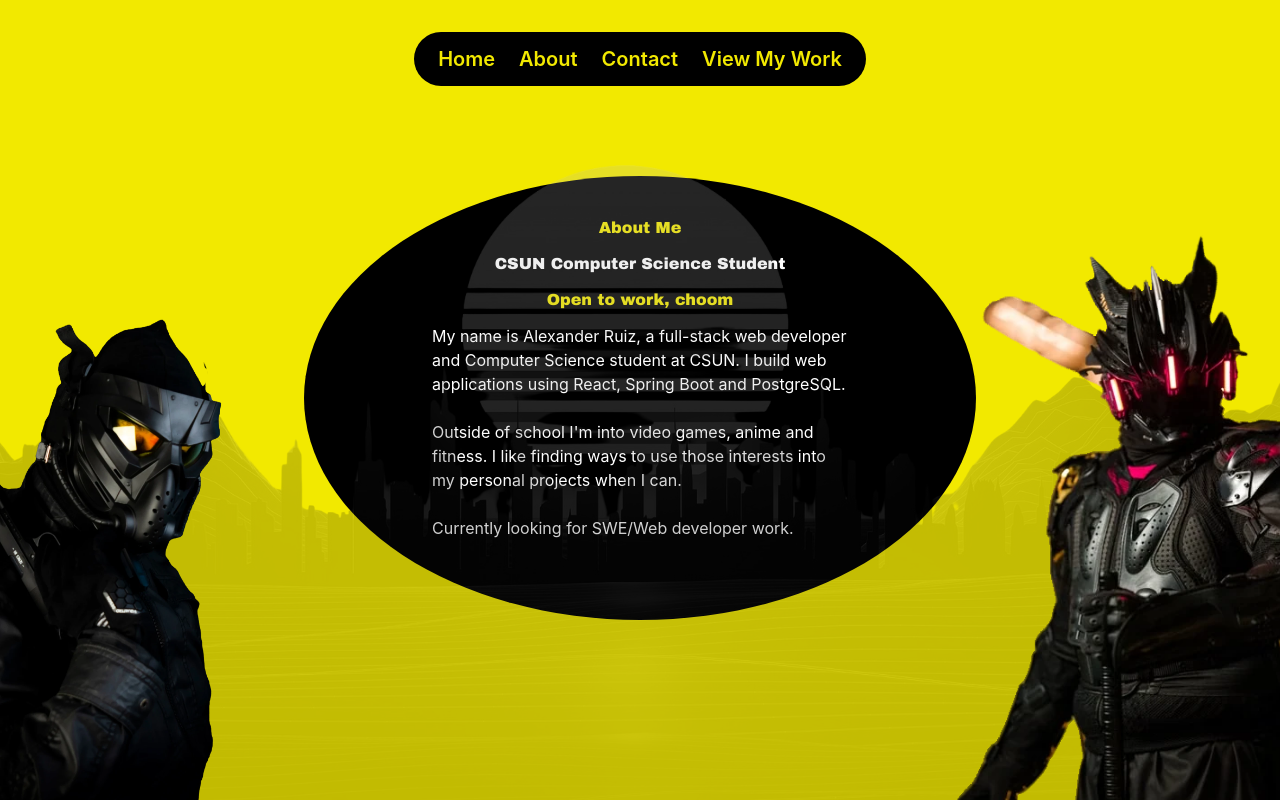
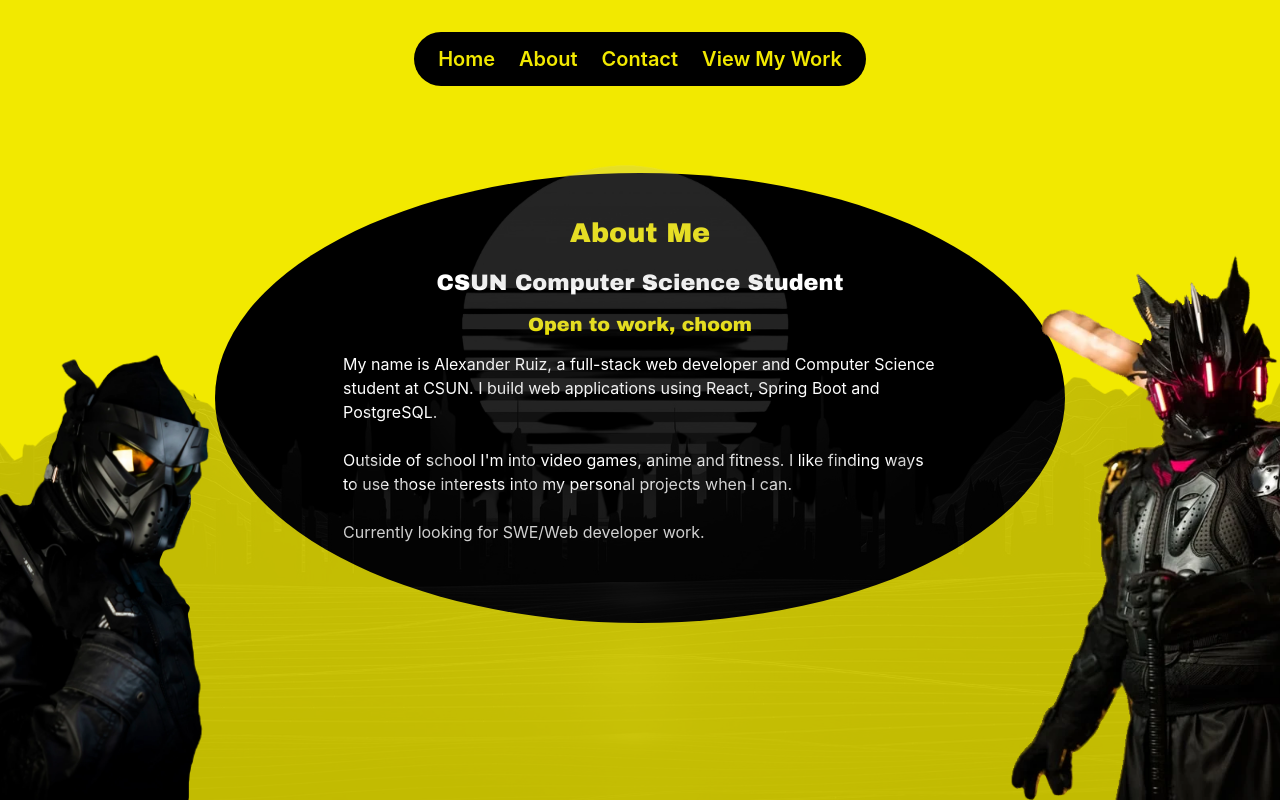
Before and after one commit to AlexRz101/Personal-Portfolio, a React (Vite) app in the folder Portfolio/: page /about in a window 1280 px wide. Built offline with nearby package versions, Linux system fonts and the light colour scheme.

Commit message:
Implemented about page responsiveness

```diff
--- a/Portfolio/src/pages/About.tsx
+++ b/Portfolio/src/pages/About.tsx
@@ -8,7 +8,7 @@ import leftImage from  '../assets/craiyon_123905_image.png';
 function About() {
     return (
         <div
-            className="h-screen background-container overflow-hidden"
+            className="about-page h-screen background-container overflow-hidden"
             style={{ '--bg-image': `url(${cityBg})` } as React.CSSProperties}
         >
             {/* Navbar centered at top */}
@@ -21,8 +21,8 @@ function About() {
             </div>
 
             {/* Page content below */}
-            <div className="flex flex-col items-center justify-center text-center h-[70%] max-w-2xl mx-auto text-left">
-                <div className="flex flex-col items-center gap-3 bg-black rounded-[50%] px-32 pt-10 pb-20">
+            <div className="flex flex-col items-center justify-center text-center h-[70%] mx-auto text-left">
+                <div className="about-ellipse flex flex-col items-center gap-3 bg-black rounded-[50%] px-32 pt-10 pb-20">
                     <h1 className="text text-[#f2e900]">About Me</h1>
                     <h2 className="text text-white">CSUN Computer Science Student</h2>
                     <h3 className="text text-[#f2e900]">Open to work, choom</h3>
@@ -31,14 +31,12 @@ function About() {
                         Outside of school I'm into video games, anime and fitness.
                         I like finding ways to use those interests into my personal projects when I can. <br /><br />
                         Currently looking for SWE/Web developer work.
-
                     </p>
                 </div>
             </div>
 
             <img src={leftImage} alt="description" className="leftImage" />
             <img src={rightImage} alt="description" className="rightImage" />
-            <div className="rightCircle"></div>
         </div>
     );
 }
--- a/Portfolio/src/styles/About.css
+++ b/Portfolio/src/styles/About.css
@@ -19,16 +19,87 @@
 /* Image positioning */
 .leftImage {
     position: fixed;
-    right: 73%;
-    top: 35%;
-    width: 450px;
+    right: 76%;
+    top: 40%;
+    width: 500px;
     z-index: 2;
 }
 
 .rightImage {
     position: fixed;
-    left: 73%;
-    top: 25%;
-    width: 450px;
+    left: 76%;
+    top: 28%;
+    width: 500px;
     z-index: 2;
 }
+
+/* Text ellipse */
+.about-ellipse {
+    width: 825px;
+    height: 460px;
+}
+
+/* About page content */
+.about-page h1 { font-size: 1.5rem; }
+.about-page h2 { font-size: 1.1rem; }
+.about-page h3 { font-size: 1rem; }
+.about-page p  { font-size: 0.85rem; }
+
+@media (min-width: 768px) {
+    .about-page h1 { font-size: 1.75rem; }
+    .about-page h2 { font-size: 1.25rem; }
+    .about-page h3 { font-size: 1.1rem; }
+    .about-page p  { font-size: 0.9rem; }
+    .leftImage { width: 350px; }
+    .rightImage { width: 350px; }
+}
+
+@media (min-width: 1024px) {
+    .about-page h1 { font-size: 1.5rem; }
+    .about-page h2 { font-size: 1.3rem; }
+    .about-page h3 { font-size: 1.3rem; }
+    .about-page p  { font-size: 0.95rem; }
+    .leftImage { width: 450px; right: 66%; }
+    .rightImage { width: 450px; left: 68%; }
+    .about-ellipse { width: 750px; height: 450px; }
+}
+
+@media (min-width: 1280px) {
+    .about-page h1 { font-size: 1.7rem; }
+    .about-page h2 { font-size: 1.4rem; }
+    .about-page h3 { font-size: 1.2rem; }
+    .about-page p  { font-size: 1rem; }
+    .leftImage { width: 400px; right: 75%; }
+    .rightImage { width: 400px; left: 78%; }
+    .about-ellipse { width: 850px; height: 450px; }
+}
+
+@media (min-width: 1536px) {
+    .about-page h1 { font-size: 1.5rem; }
+    .about-page h2 { font-size: 1.25rem; }
+    .about-page h3 { font-size: 1.25rem; }
+    .about-page p  { font-size: 1rem; }
+    .leftImage { width: 500px; }
+    .rightImage { width: 500px; }
+    .about-ellipse { width: 900px; height: 475px; }
+}
+
+@media (min-width: 1920px) {
+    .about-page h1 { font-size: 2.5rem; }
+    .about-page h2 { font-size: 1.75rem; }
+    .about-page h3 { font-size: 1.75rem; }
+    .about-page p  { font-size: 1.35rem; }
+    .leftImage { width: 600px; }
+    .rightImage { width: 600px; }
+    .about-ellipse { width: 1050px; height: 625px; }
+}
+
+@media (min-width: 2560px) {
+    .about-page h1 { font-size: 4rem; }
+    .about-page h2 { font-size: 2.5rem; }
+    .about-page h3 { font-size: 2rem; }
+    .about-page p  { font-size: 1.75rem; }
+    .leftImage { width: 800px; }
+    .rightImage { width: 800px; }
+    .about-ellipse { width: 1450px; height: 825px; }
+}
```
